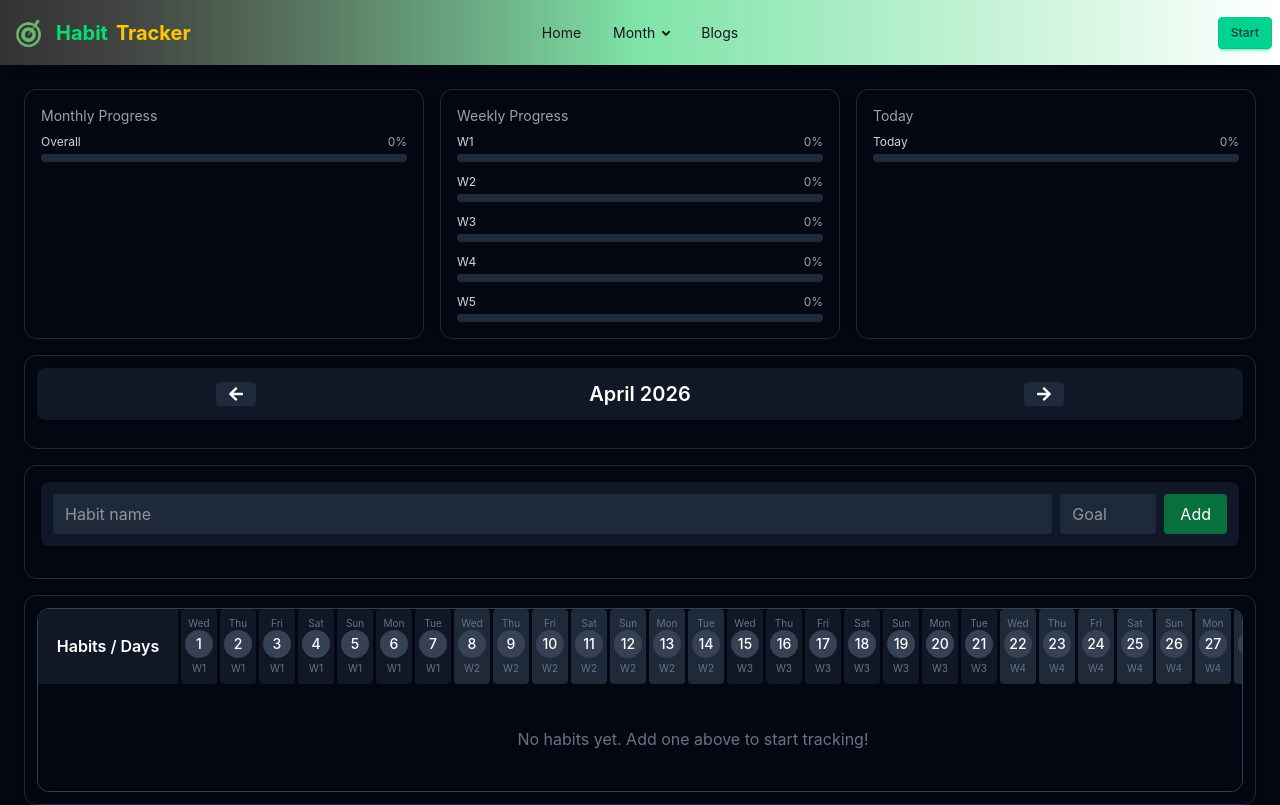
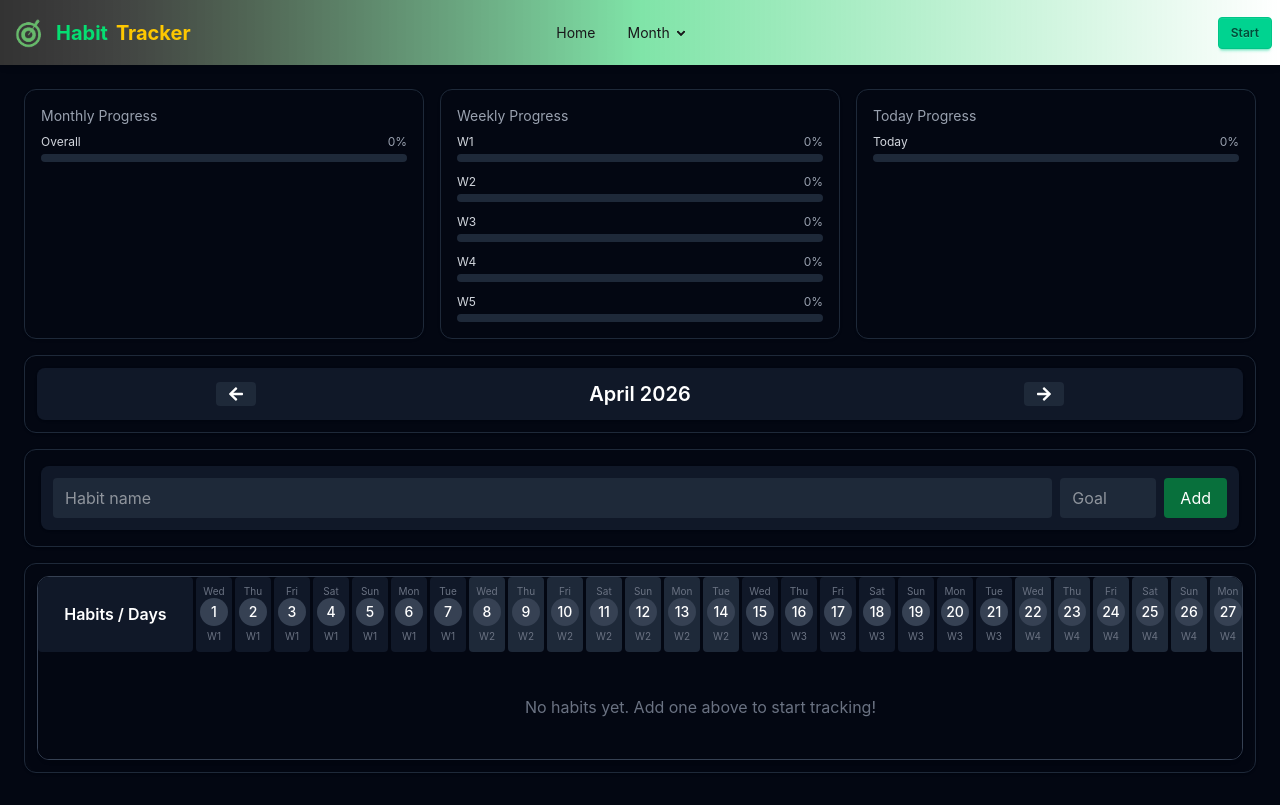
Before and after one commit to ripon301252/habit-tracker, a React (Vite) app: page /month/2026/april in a window 1280 px wide. Shown: the top 805 px of the page. Built offline with nearby package versions, Linux system fonts and the light colour scheme.

Commit message:
Fix some UI

```diff
--- a/src/Component/Navbar.jsx
+++ b/src/Component/Navbar.jsx
@@ -56,7 +56,7 @@ const Navbar = () => {
               </li>
 
               <li>
-                <Link to="/blogs">Blogs</Link>
+                {/* <Link to="/blogs">Blogs</Link> */}
               </li>
             </ul>
           </div>
@@ -92,7 +92,7 @@ const Navbar = () => {
             </li>
 
             <li>
-              <Link to="/blogs">Blogs</Link>
+              {/* <Link to="/blogs">Blogs</Link> */}
             </li>
           </ul>
         </div>
--- a/src/Pages/Month/MonthlyHabits/Calender.jsx
+++ b/src/Pages/Month/MonthlyHabits/Calender.jsx
@@ -66,7 +66,7 @@ const Calendar = ({ initialDate }) => {
 
           {/* Daily */}
           <div className="bg-gray-950 p-4 rounded-xl shadow border border-gray-800">
-            <h3 className="text-sm text-gray-400 mb-2">Today</h3>
+            <h3 className="text-sm text-gray-400 mb-2">Today Progress</h3>
             <ProgressBar label="Today" value={daily} />
           </div>
         </div>
--- a/src/Pages/Month/MonthlyHabits/CalenderGrid.jsx
+++ b/src/Pages/Month/MonthlyHabits/CalenderGrid.jsx
@@ -22,11 +22,11 @@ const CalendarGrid = ({
         className="grid gap-[3px] min-w-max"
         style={{
           // gridTemplateColumns: `180px repeat(${totalDays}, 42px)`,
-          gridTemplateColumns: `140px repeat(${totalDays}, minmax(36px, 1fr))`,
+          gridTemplateColumns: `155px repeat(${totalDays}, minmax(36px, 1fr))`,
         }}
       >
         {/* HEADER */}
-        <div className="font-semibold p-3 bg-gray-900 sticky left-0 top-0 z-20 flex justify-center items-center">
+        <div className="font-semibold w-[154.9px] p-3 bg-gray-900 sticky left-0 top-0 z-20 flex justify-center items-center rounded-sm">
           Habits / Days
         </div>
 
@@ -72,7 +72,7 @@ const CalendarGrid = ({
         {habitList.map((habit, index) => (
           <React.Fragment key={habit.id}>
             {/* LEFT PANEL */}
-            <div className="bg-gray-900 p-[6px] rounded-sm sticky left-0 z-10 flex items-center justify-between gap-[6px]">
+            <div className="bg-gray-900 p-[6px] w-[154.9px] rounded-sm sticky left-0 z-10 flex items-center justify-between gap-[6px]">
               {/* LEFT INFO */}
               <div className="flex-1">
                 <div className="flex items-center gap-1">
--- a/src/Pages/Month/MonthlyHabits/CalenderHeader.jsx
+++ b/src/Pages/Month/MonthlyHabits/CalenderHeader.jsx
@@ -2,7 +2,7 @@ import { FaArrowLeft, FaArrowRight } from "react-icons/fa";
 
 const CalendarHeader = ({ currentDate, year, next, prev }) => {
   return (
-    <div className="flex items-center justify-around  mb-4 bg-gray-900 p-3 rounded-lg shadow ">
+    <div className="flex items-center justify-around bg-gray-900 p-3 rounded-lg shadow ">
       <button
         onClick={prev}
         className="px-3 py-1 bg-gray-800 rounded hover:bg-gray-700 transition cursor-pointer"
--- a/src/Pages/Month/MonthlyHabits/HabitForm.jsx
+++ b/src/Pages/Month/MonthlyHabits/HabitForm.jsx
@@ -50,7 +50,7 @@ const HabitForm = ({
 
 
   return (
-    <div className="flex flex-col md:flex-row gap-2 mb-4 bg-gray-900 p-3 rounded-lg shadow">
+    <div className="flex flex-col md:flex-row gap-2 bg-gray-900 p-3 rounded-lg shadow">
       <input
         value={name}
         onChange={(e) => setName(e.target.value)}
```
